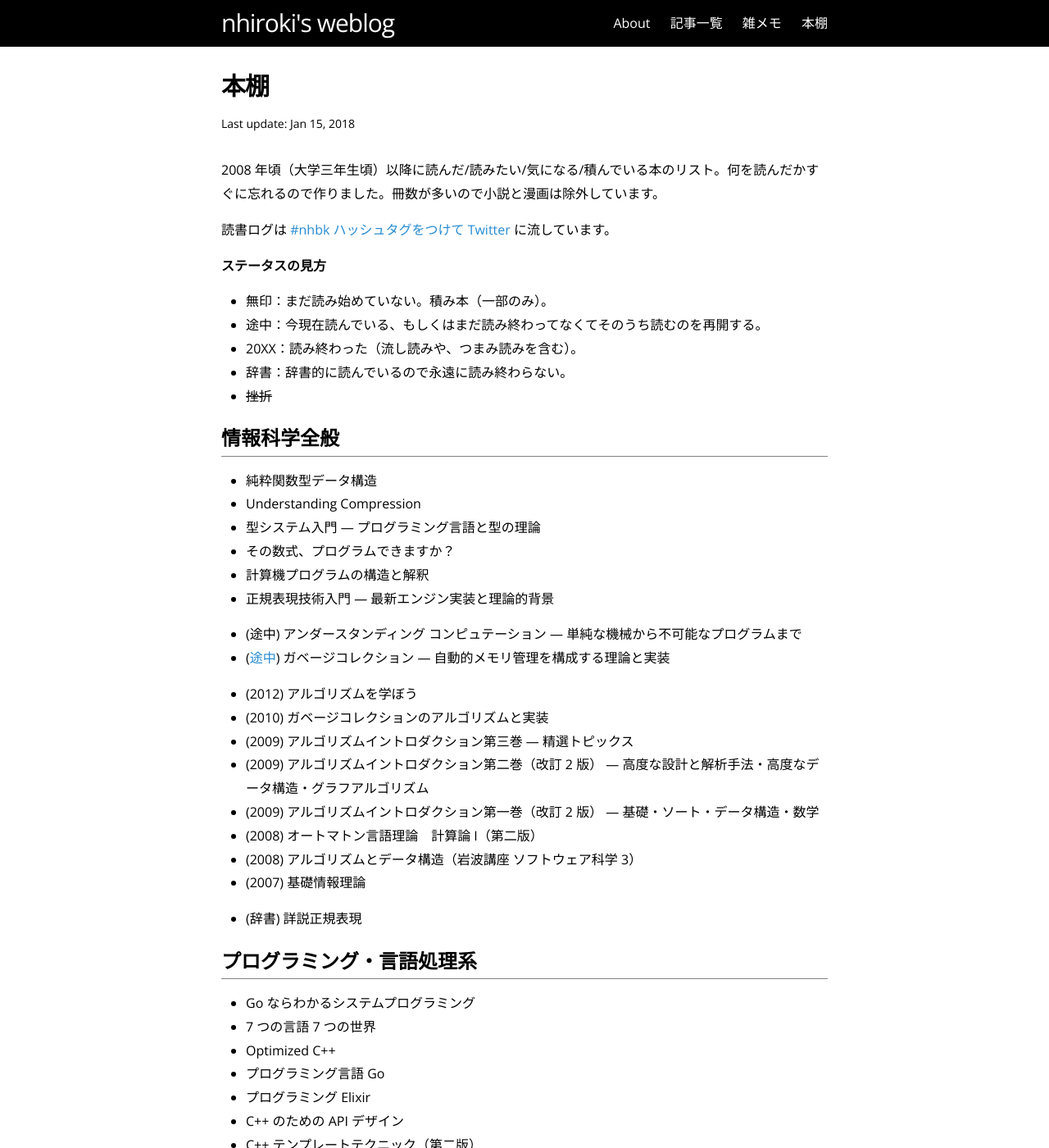
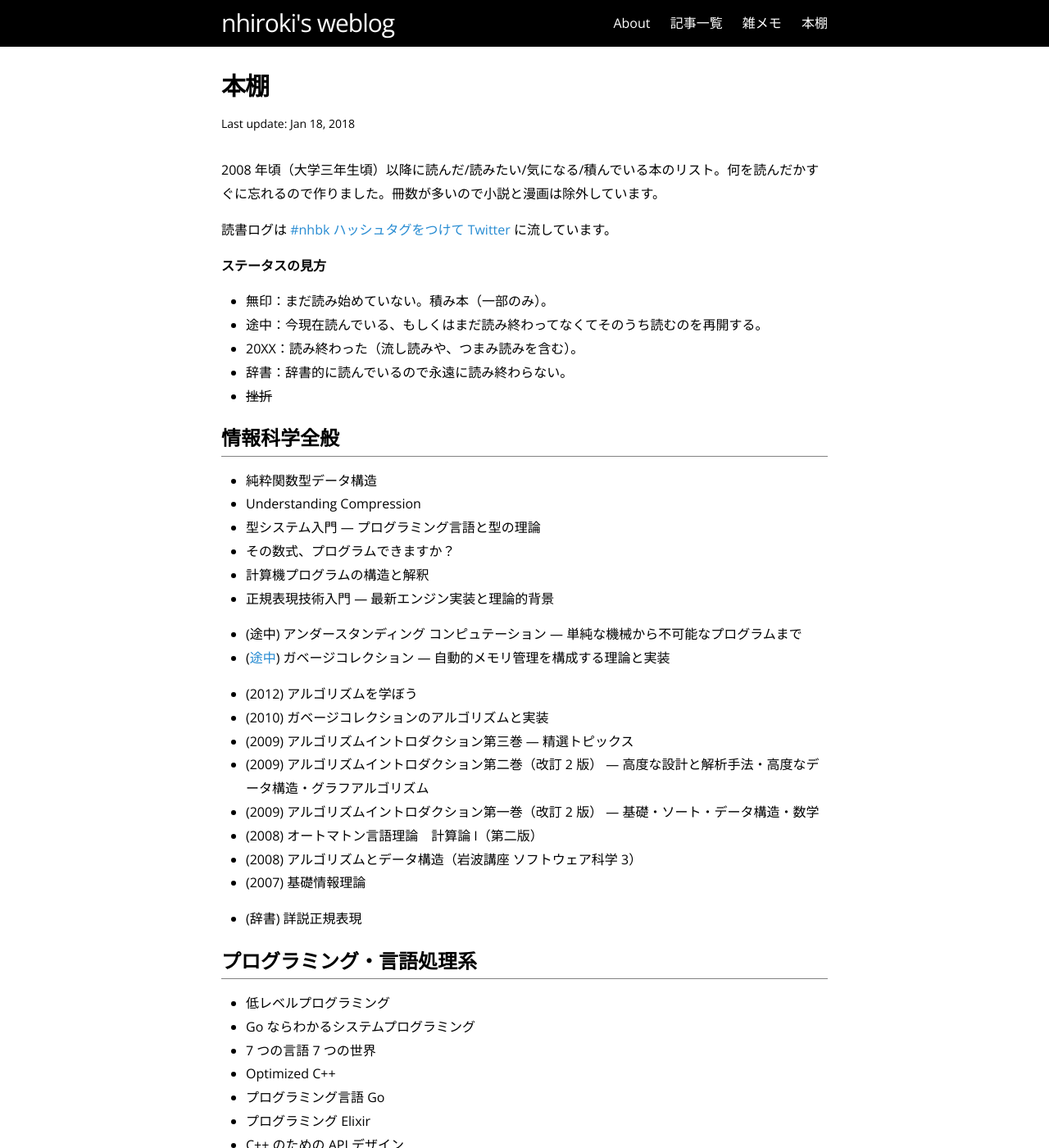
Before and after one commit to nhiroki/nhiroki.github.io, a Jekyll site: the page built from books.md, in a window 1280 px wide and 1400 px high. Shown: the whole window at 82% size. Built offline with Jekyll 4.4.1, drawn with Linux system fonts in a browser that asks for light colours.

Commit message:
Update the 'books' page

```diff
--- a/books.md
+++ b/books.md
@@ -1,7 +1,7 @@
 ---
 layout: page
 title: 本棚
-date: 2018/01/15
+date: 2018/01/18
 permalink: /books/
 ---
 
@@ -42,6 +42,7 @@ permalink: /books/
 
 # プログラミング・言語処理系
 
+- 低レベルプログラミング
 - Go ならわかるシステムプログラミング
 - 7 つの言語 7 つの世界
 - Optimized C++
```
Also changed, not shown: other parts of books.md (+1 -0 lines).
